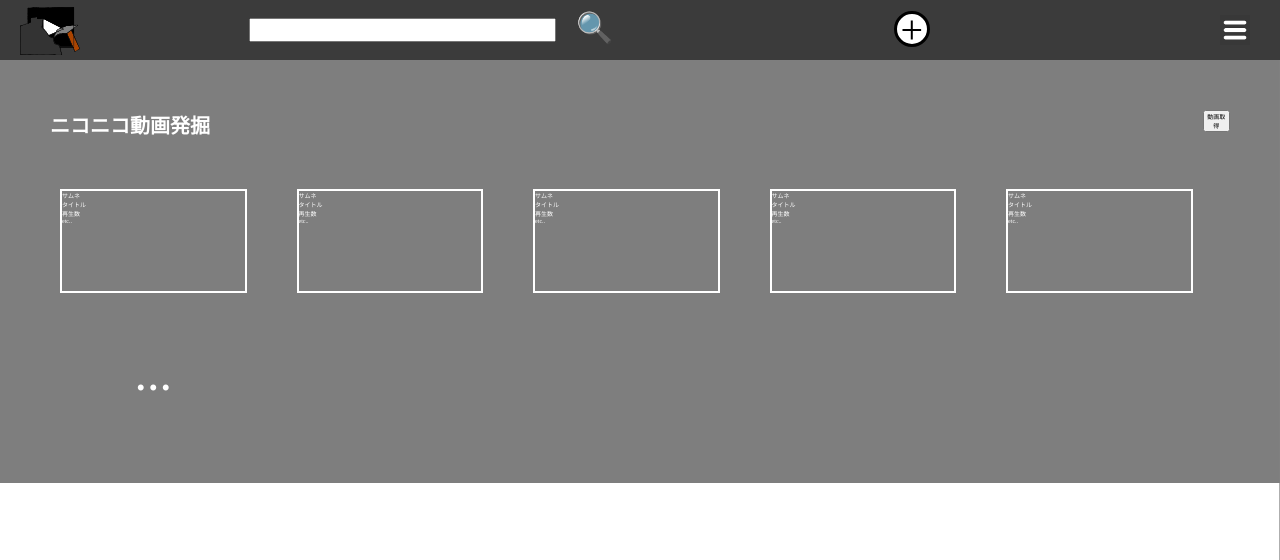
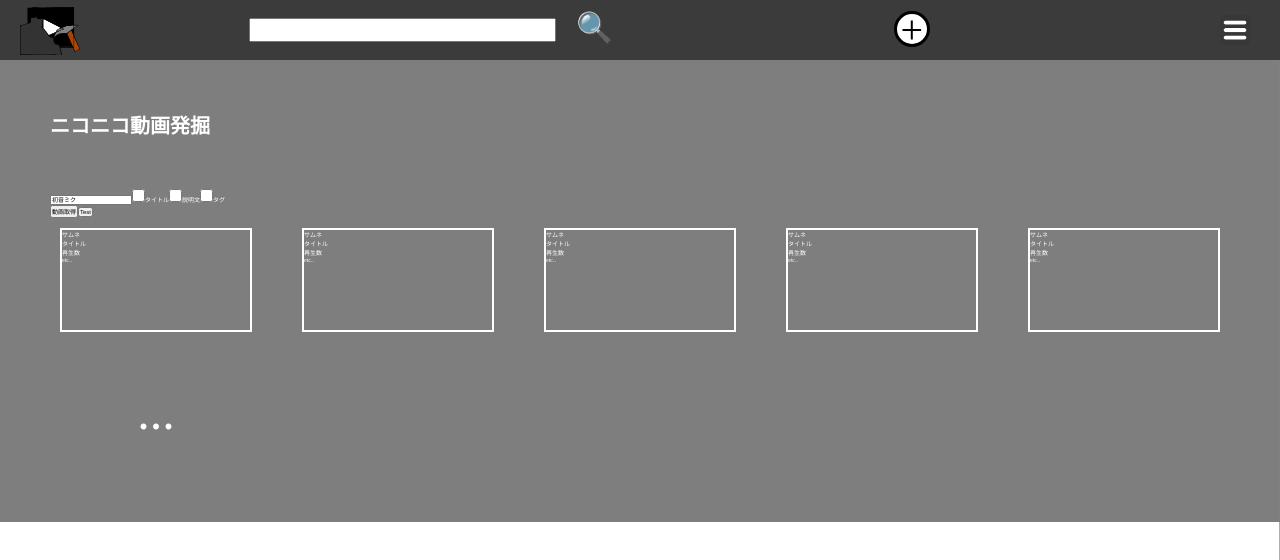
Before and after one commit to headshotMoufu/headshotMoufu, a Vue app: page /toNicoList in a window 1280 px wide. Shown: the top 560 px of the page. Built offline with nearby package versions, Linux system fonts and the light colour scheme.

Commit message:
検索ワードクリア、タグを頑張る

```diff
--- a/src/components/NicoGet.vue
+++ b/src/components/NicoGet.vue
@@ -1,6 +1,7 @@
 <template>
   <div>
     <button v-on:click="NicoGet">動画取得</button>
+    <button v-on:click="Test">Test</button>
   </div>
 </template>
 
@@ -11,21 +12,24 @@
 export default {
   data() {
     return {
-      qua: "ゆっくり",
       results: [],
     }
   },
-
+  props: ["query", "Targets"],
   methods: {
     async NicoGet() {
       if (process.env.NODE_ENV === "development") {
         // local開発
         connectFunctionsEmulator(functions, "localhost", 5001)
       }
+
       const Mikuget = httpsCallable(functions, "searchNico")
-      const res = await Mikuget(this.qua)
+      const res = await Mikuget(this.query)
       this.results = res
       console.log(this.results)
+    },
+    Test() {
+      console.log(this.Targets)
     },
   },
 }
--- a/src/views/ToNicoList.vue
+++ b/src/views/ToNicoList.vue
@@ -2,6 +2,22 @@
   <div class="to-nico-list">
     <div class="contents">
       <h2 class="title">ニコニコ動画発掘</h2>
+      <div class="search">
+        <input type="text" value="初音ミク" v-model="que" />
+
+        <input type="checkbox" id="title" value="title" v-model="Targets" />
+        <label for="title">タイトル</label>
+        <input
+          type="checkbox"
+          id="description"
+          value="description"
+          v-model="Targets"
+        />
+        <label for="description">説明文</label>
+        <input type="checkbox" id="tags" value="tags" v-model="Targets" />
+        <label for="tags">タグ</label>
+        <Nico v-bind:query="que" v-bind:Targets="Targets" />
+      </div>
       <div class="recommend">
         <videoInLists
           ><ul>
@@ -47,7 +63,6 @@
         <div class="etc">...</div>
       </div>
     </div>
-    <Nico />
   </div>
 </template>
 
@@ -85,5 +100,11 @@
     videoInLists,
     Nico,
   },
+  data() {
+    return {
+      que: "初音ミク",
+      Targets: [],
+    }
+  },
 }
 </script>
```
Also changed, not shown: 1 other file (tests, documents, lock files or other folders).
